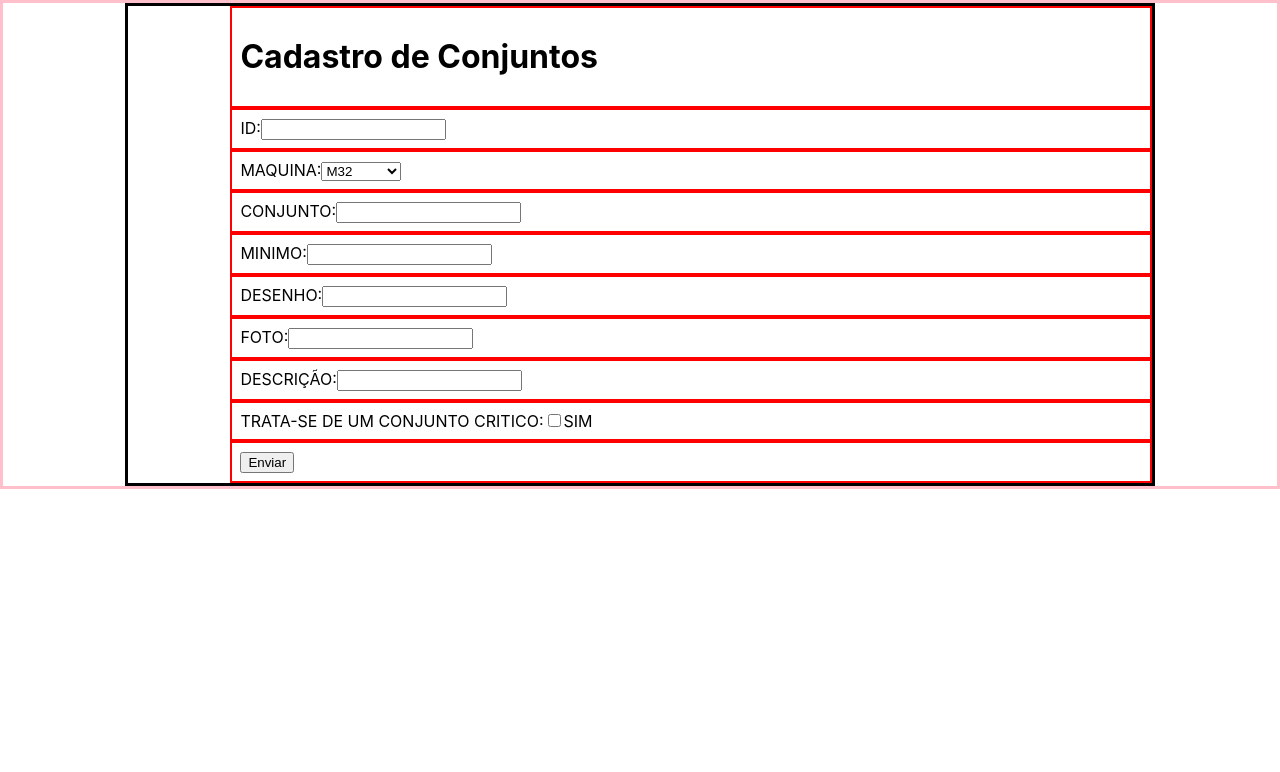
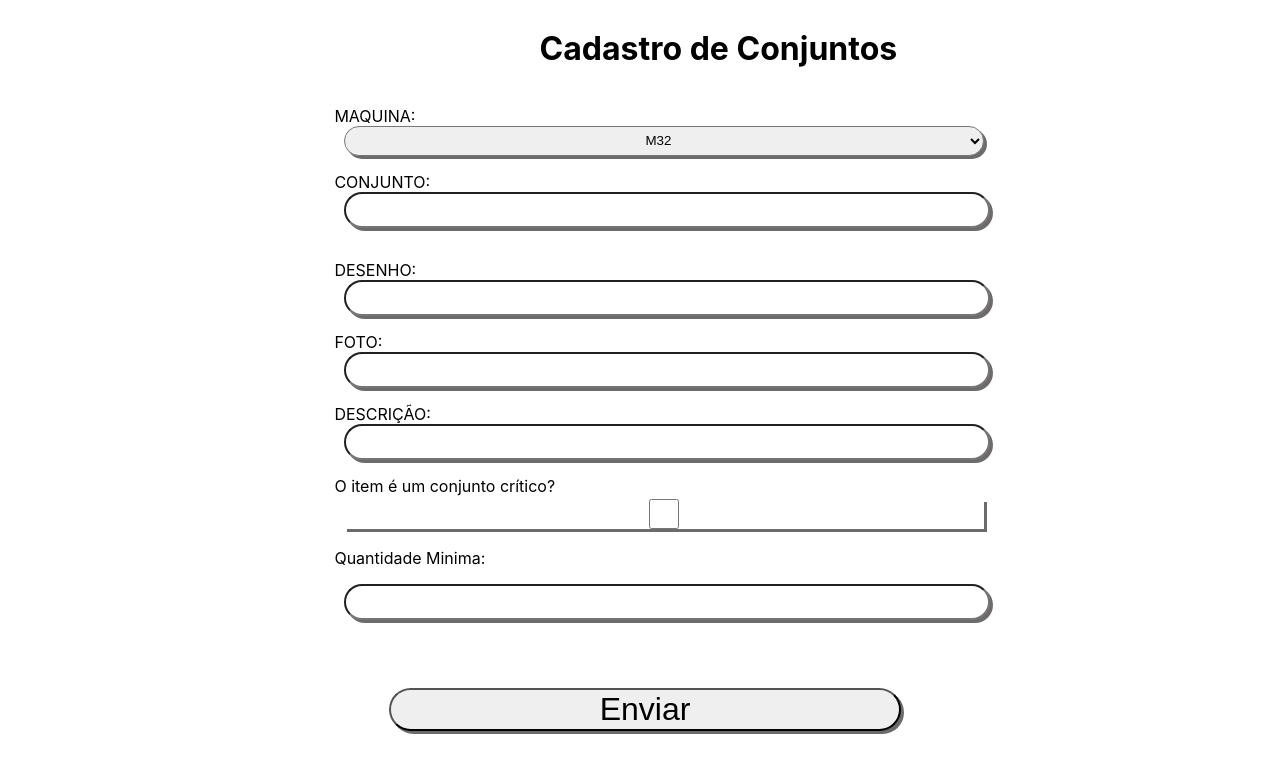
Before and after one commit to FabricioMSilva/Projeto_GR, a React (Create React App) app: page / in a window 1280 px wide. Shown: the top 772 px of the page. Built offline with nearby package versions, Linux system fonts and the light colour scheme.

Commit message:
css em cadastro de conjuntos

```diff
--- a/src/Componentes/conjuntos/cadastro.jsx
+++ b/src/Componentes/conjuntos/cadastro.jsx
@@ -7,15 +7,11 @@ const Cadastro = () => {
     return (
         <div className="geral_Cadastro">
             <form className="container_cadastro">
-                <div className="bloco"><h1>Cadastro de Conjuntos</h1></div>
-                <div className="bloco">
-                    <label htmlFor="id"> ID:
-                        <input type="text" name="ID" id="" />
-                    </label>
-                </div>
+                <div className="bloco center"><h1>Cadastro de Conjuntos</h1></div>
+
                 <div  className="bloco">
-                    <label htmlFor="">MAQUINA:
-                        <select id="editable-select">
+                    <label htmlFor=""className="lbMaqina ">MAQUINA:
+                        <select id="editable-select" className="combobox center ">
                             <option>M32</option>
                             <option>M40</option>
                             <option>M661</option>
@@ -35,9 +31,7 @@ const Cadastro = () => {
                     </label>
                 </div>
                 <div  className="bloco">
-                    <label htmlFor="">MINIMO:
-                        <input type="number" name="MINIMO" id="" />
-                    </label>
+
                 </div>
                 <div  className="bloco">
                     <label htmlFor="">DESENHO:
@@ -54,14 +48,20 @@ const Cadastro = () => {
                         <input type="text" name="DESCRICAO" id="" />
                     </label>
                 </div>
-                <div  className="bloco">
-                    <label htmlFor=""> TRATA-SE DE UM CONJUNTO CRITICO:
-                        <input type="checkbox" name="CRITICIDADE" id="" />SIM
+                <div  className="detalhes bloco">
+                    <label htmlFor=""> O item é um conjunto crítico?
+                        <input type="checkbox" name="CRITICIDADE" id="" />
+
+                    </label>
+                    <label htmlFor="">
+                        <p>Quantidade Minima:</p>
+                        <input type="number" name="MINIMO" id="" className="minimo"/>
                     </label>
                 </div>
-                <div  className="bloco">
-                <button>Enviar</button></div>
+                <div  className="center blocoBtn">
+                <button className="center btn">Enviar</button></div>
             </form>
+            <br/><br/>
 
         </div>
 
--- a/src/Componentes/conjuntos/conjuntos.css
+++ b/src/Componentes/conjuntos/conjuntos.css
@@ -1,20 +1,71 @@
 .geral_Cadastro{
-    border: solid pink;
+
     display: flex;
     justify-content: center;
     align-content: center;
 }
 
 .container_cadastro{
-    display: flex;
-    flex-direction: column;
-    width: 80vw;
-    border: solid ;
+    display: grid;
+    width: 100vw;
+
+    justify-content: center;
+    align-content: center;
 
 }
 .bloco{
-    border: solid 2px red;
+
     margin-left: 10%;
     padding: 8px;
+    width: 60vw;
+    text-align: left;
+}
+input{
+    width: 50vw;
+    height: 30px;
+   margin-left: 10px;
+  box-shadow: 3px 3px rgb(109, 106, 106) ;
+    display: grid;
+   border-radius: 5rem ;
+   padding: 1px;
+   text-align: center;
 
 }
+.center{text-align: center;}
+select{
+    width: 50vw;
+    height: 30px;
+   margin-left: 10px;
+  box-shadow: 3px 3px rgb(109, 106, 106) ;
+    display: grid;
+   border-radius: 5rem ;
+   padding: 1px;
+   text-align: center;
+}
+.detalhes{
+    display: grid;
+
+     width: 60vw;
+}
+minimo{width: 5vw;
+
+}
+.blocoBtn{
+
+    display: grid;
+    justify-content: center;
+    width: 100%;
+    margin-top: 60px;
+}
+.btn{
+    width: 40vw;
+    height: 15;
+   margin-left: 10px;
+  box-shadow: 3px 3px rgb(109, 106, 106) ;
+    display: grid;
+   border-radius: 50rem ;
+   font-size: xx-large;
+   padding: 1px;
+   text-align: center;
+text-justify:auto;
+}
```
